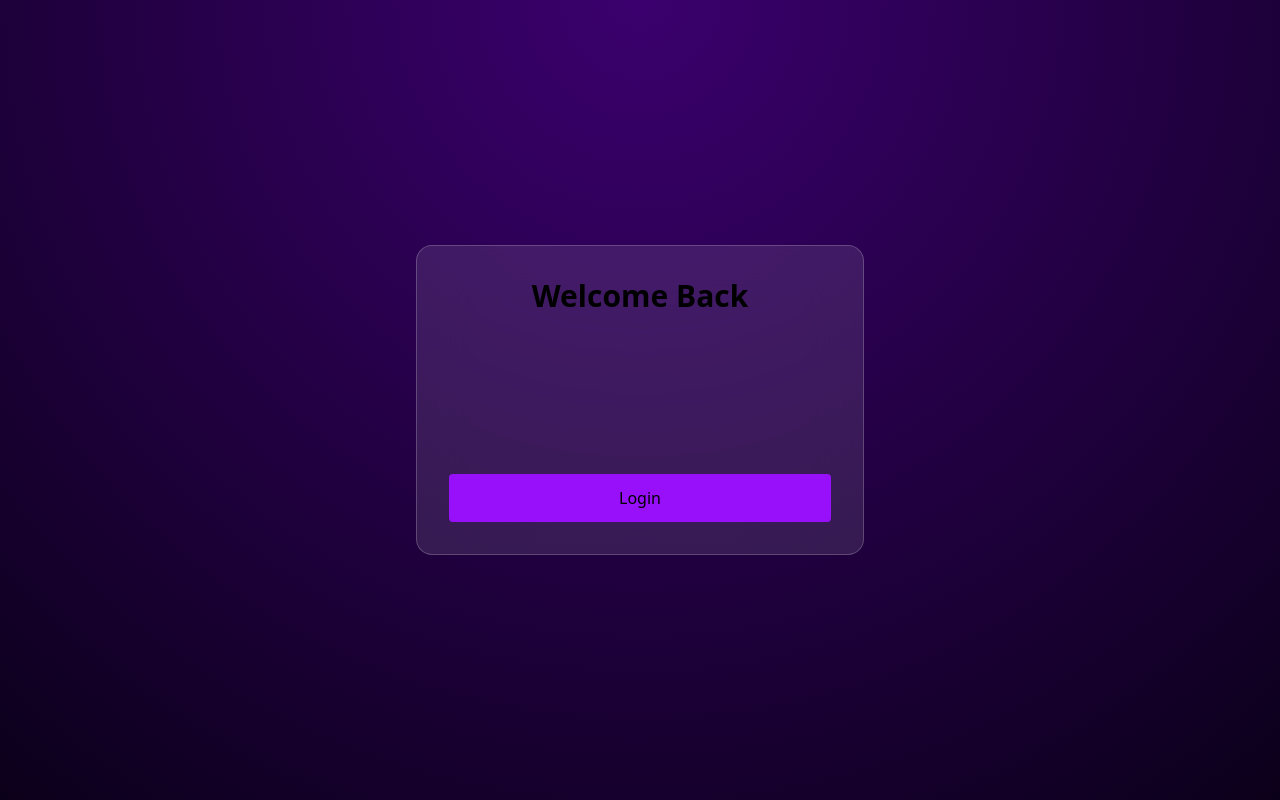
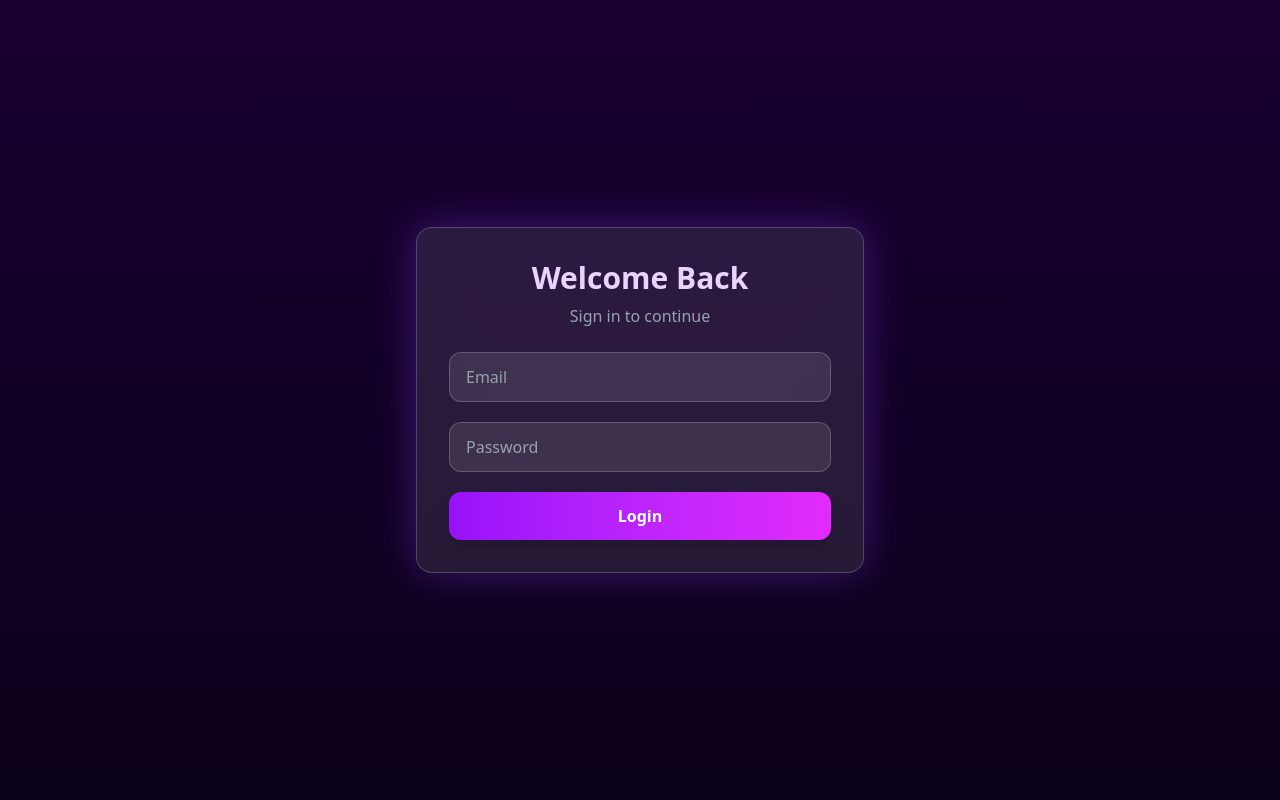
Before and after one commit to Yashvi-s17734/EventManagement, a Next.js app in the folder frontend/: page /auth/login in a window 1280 px wide. Built offline with nearby package versions, Linux system fonts and the light colour scheme; no server answers.

Commit message:
minified css

```diff
--- a/frontend/src/app/auth/login/page.tsx
+++ b/frontend/src/app/auth/login/page.tsx
@@ -41,32 +41,43 @@ export default function LoginPage() {
   }
 
   return (
-    <div className="flex justify-center items-center min-h-screen px-4">
-      <div className="w-full max-w-md bg-white/10 backdrop-blur-xl border border-white/20 p-8 rounded-2xl">
-        <h1 className="text-3xl font-bold text-center mb-6">Welcome Back</h1>
+    <div className="min-h-screen flex items-center justify-center bg-gradient-to-b from-[#180033] to-[#0b001a] px-4">
+      <div className="w-full max-w-md bg-white/10 backdrop-blur-xl border border-white/20 p-8 rounded-2xl shadow-[0_0_40px_rgba(142,65,255,0.35)]">
+        <h1 className="text-3xl font-bold text-center mb-2 text-purple-200">
+          Welcome Back
+        </h1>
+        <p className="text-center text-gray-400 mb-6">Sign in to continue</p>
 
         {error && <p className="text-red-400 text-center mb-4">{error}</p>}
 
         <form onSubmit={handleSubmit} className="space-y-5">
           <input
             type="email"
+            placeholder="Email"
             value={email}
             onChange={(e) => setEmail(e.target.value)}
             required
-            className="w-full p-3 rounded"
+            className="w-full px-4 py-3 rounded-xl bg-white/10 border border-white/20
+                       text-white placeholder-gray-400 focus:outline-none
+                       focus:border-purple-500 focus:ring-2 focus:ring-purple-600"
           />
 
           <input
             type="password"
+            placeholder="Password"
             value={password}
             onChange={(e) => setPassword(e.target.value)}
             required
-            className="w-full p-3 rounded"
+            className="w-full px-4 py-3 rounded-xl bg-white/10 border border-white/20
+                       text-white placeholder-gray-400 focus:outline-none
+                       focus:border-purple-500 focus:ring-2 focus:ring-purple-600"
           />
 
           <button
             disabled={loading}
-            className="w-full py-3 bg-purple-600 rounded"
+            className="w-full py-3 rounded-xl bg-gradient-to-r from-purple-600 to-fuchsia-500
+                       font-semibold text-white shadow-lg hover:scale-[1.02]
+                       transition disabled:opacity-50"
           >
             {loading ? "Logging in..." : "Login"}
           </button>
```
